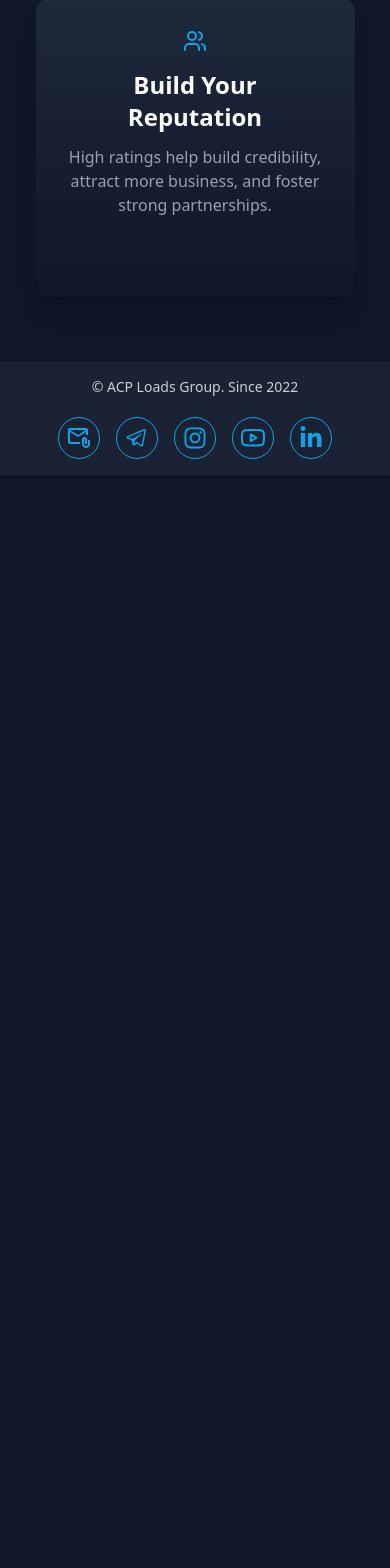
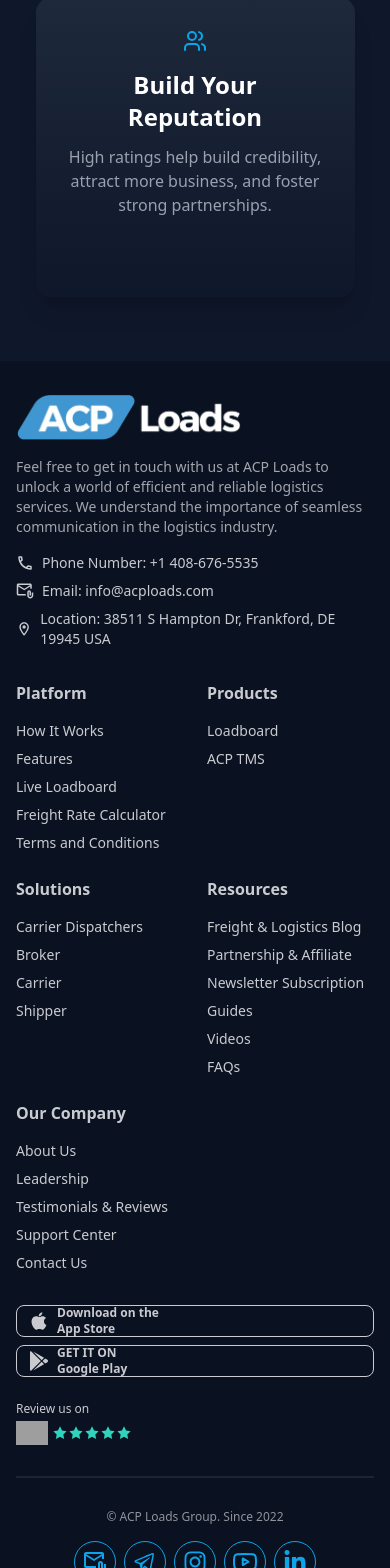
Before and after one commit to abubakirilhomov/acpload, a React (Vite) app: page /platform/how-it-works in a window 390 px wide. Shown: the part 6291-7859 px from the top of the page. Before the commit the page ends 6766 px from the top, so only its background shows below. Built offline with nearby package versions, Linux system fonts and the light colour scheme; grey boxes are pictures that could not be loaded.

Commit message:
truck calc

```diff
--- a/src/components/Footer/Footer.jsx
+++ b/src/components/Footer/Footer.jsx
@@ -1,27 +1,203 @@
-import React, { useState } from "react";
-import { Link } from "react-router-dom";
-import { MdOutlineAttachEmail } from "react-icons/md";
-import { FaInstagram, FaLinkedinIn } from "react-icons/fa";
-import { FiYoutube } from "react-icons/fi";
-import { LiaTelegramPlane } from "react-icons/lia";
-import { useTranslation } from "react-i18next";
+import { useState } from "react"
+import { Link } from "react-router-dom"
+import { MdOutlineAttachEmail, MdOutlinePhone, MdOutlineLocationOn } from "react-icons/md"
+import { FaInstagram, FaLinkedinIn } from "react-icons/fa"
+import { FiYoutube } from "react-icons/fi"
+import { LiaTelegramPlane } from "react-icons/lia"
+import { IoLogoApple } from "react-icons/io5"
+import { FaGooglePlay } from "react-icons/fa"
 
 const Footer = () => {
-  const [copied, setCopied] = useState(false);
-  const { t } = useTranslation();
+  const [copied, setCopied] = useState(false)
 
   const copyEmailToClipboard = () => {
-    navigator.clipboard.writeText("info@acploads.com");
-    setCopied(true);
-    setTimeout(() => setCopied(false), 2000);
-  };
+    navigator.clipboard.writeText("info@acploads.com")
+    setCopied(true)
+    setTimeout(() => setCopied(false), 2000)
+  }
+
   return (
-    <footer className="footer sm:footer-horizontal bg-white/5 backdrop-blur-xs text-neutral-content w-full">
-      <div className="footer sm:footer-horizontal text-neutral-content items-center lg:py-8 py-4 w-full mx-auto max-auto max-w-[90%] flex lg:flex-row flex-col justify-center gap-5 lg:justify-between">
-        <aside className="grid-flow-col items-center">
-          <p className="lg:text-lg text-md">{t('footer-desc')}</p>
-        </aside>
-        <nav className="grid-flow-col gap-4 md:place-self-center md:justify-self-end">
+    <footer className="bg-base-300 text-base-content py-8 w-full">
+      <div className="container mx-auto px-4">
+        <div className="grid grid-cols-1 lg:grid-cols-12 gap-8">
+          {/* Left Section: Logo, Description, and Contact Info */}
+          <div className="lg:col-span-3 flex flex-col gap-4">
+            <div>
+              <img src="/images/acp-logo.png" alt="ACP Loads" className="h-12" />
+            </div>
+            <p className="text-sm opacity-80">
+              Feel free to get in touch with us at ACP Loads to unlock a world of efficient and reliable logistics
+              services. We understand the importance of seamless communication in the logistics industry.
+            </p>
+            <div className="flex flex-col gap-2 text-sm">
+              <div className="flex items-center gap-2">
+                <MdOutlinePhone className="text-lg" />
+                <span>Phone Number: +1 408-676-5535</span>
+              </div>
+              <div className="flex items-center gap-2 relative">
+                <button
+                  onClick={copyEmailToClipboard}
+                  className="flex items-center gap-2 hover:text-primary transition-colors duration-300"
+                >
+                  <MdOutlineAttachEmail className="text-lg" />
+                  <span>Email: info@acploads.com</span>
+                </button>
+                {copied && (
+                  <span className="absolute -top-8 left-1/2 transform -translate-x-1/2 bg-base-200 text-base-content text-xs rounded px-2 py-1">
+                    Copied!
+                  </span>
+                )}
+              </div>
+              <div className="flex items-center gap-2">
+                <MdOutlineLocationOn className="text-lg" />
+                <span>Location: 38511 S Hampton Dr, Frankford, DE 19945 USA</span>
+              </div>
+            </div>
+          </div>
+
+          {/* Navigation Columns */}
+          <div className="lg:col-span-7 grid grid-cols-2 md:grid-cols-5 gap-6">
+            {/* Platform Column */}
+            <div className="flex flex-col gap-2">
+              <h3 className="font-bold text-base mb-2">Platform</h3>
+              <Link to="#" className="text-sm hover:text-primary">
+                How It Works
+              </Link>
+              <Link to="#" className="text-sm hover:text-primary">
+                Features
+              </Link>
+              <Link to="#" className="text-sm hover:text-primary">
+                Live Loadboard
+              </Link>
+              <Link to="#" className="text-sm hover:text-primary">
+                Freight Rate Calculator
+              </Link>
+              <Link to="#" className="text-sm hover:text-primary">
+                Terms and Conditions
+              </Link>
+            </div>
+
+            {/* Products Column */}
+            <div className="flex flex-col gap-2">
+              <h3 className="font-bold text-base mb-2">Products</h3>
+              <Link to="#" className="text-sm hover:text-primary">
+                Loadboard
+              </Link>
+              <Link to="#" className="text-sm hover:text-primary">
+                ACP TMS
+              </Link>
+            </div>
+
+            {/* Solutions Column */}
+            <div className="flex flex-col gap-2">
+              <h3 className="font-bold text-base mb-2">Solutions</h3>
+              <Link to="#" className="text-sm hover:text-primary">
+                Carrier Dispatchers
+              </Link>
+              <Link to="#" className="text-sm hover:text-primary">
+                Broker
+              </Link>
+              <Link to="#" className="text-sm hover:text-primary">
+                Carrier
+              </Link>
+              <Link to="#" className="text-sm hover:text-primary">
+                Shipper
+              </Link>
+            </div>
+
+            {/* Resources Column */}
+            <div className="flex flex-col gap-2">
+              <h3 className="font-bold text-base mb-2">Resources</h3>
+              <Link to="#" className="text-sm hover:text-primary">
+                Freight & Logistics Blog
+              </Link>
+              <Link to="#" className="text-sm hover:text-primary">
+                Partnership & Affiliate
+              </Link>
+              <Link to="#" className="text-sm hover:text-primary">
+                Newsletter Subscription
+              </Link>
+              <Link to="#" className="text-sm hover:text-primary">
+                Guides
+              </Link>
+              <Link to="#" className="text-sm hover:text-primary">
+                Videos
+              </Link>
+              <Link to="#" className="text-sm hover:text-primary">
+                FAQs
+              </Link>
+            </div>
+
+            {/* Our Company Column */}
+            <div className="flex flex-col gap-2">
+              <h3 className="font-bold text-base mb-2">Our Company</h3>
+              <Link to="#" className="text-sm hover:text-primary">
+                About Us
+              </Link>
+              <Link to="#" className="text-sm hover:text-primary">
+                Leadership
+              </Link>
+              <Link to="#" className="text-sm hover:text-primary">
+                Testimonials & Reviews
+              </Link>
+              <Link to="#" className="text-sm hover:text-primary">
+                Support Center
+              </Link>
+              <Link to="#" className="text-sm hover:text-primary">
+                Contact Us
+              </Link>
+            </div>
+          </div>
+
+          {/* Right Section: App Store Buttons and Trustpilot */}
+          <div className="lg:col-span-2 flex flex-col gap-4">
+            <div className="flex flex-col gap-2">
+              <a
+                href="https://www.apple.com/app-store/"
+                target="_blank"
+                rel="noopener noreferrer"
+                className="btn btn-sm btn-outline normal-case justify-start gap-2 text-base-content hover:text-base-content"
+              >
+                <IoLogoApple className="text-xl" />
+                <div className="flex flex-col items-start text-xs">
+                  <span className="text-xs">Download on the</span>
+                  <span className="font-semibold">App Store</span>
+                </div>
+              </a>
+              <a
+                href="https://play.google.com/store"
+                target="_blank"
+                rel="noopener noreferrer"
+                className="btn btn-sm btn-outline normal-case justify-start gap-2 text-base-content hover:text-base-content"
+              >
+                <FaGooglePlay className="text-xl" />
+                <div className="flex flex-col items-start text-xs">
+                  <span className="text-xs">GET IT ON</span>
+                  <span className="font-semibold">Google Play</span>
+                </div>
+              </a>
+            </div>
+            <div className="flex flex-col items-start gap-1 mt-2">
+              <span className="text-xs">Review us on</span>
+              <div className="flex items-center gap-1">
+                <img src="/images/trustpilot.png" alt="Trustpilot" className="h-6" />
+                <div className="flex">
+                  {[...Array(5)].map((_, i) => (
+                    <svg key={i} className="w-4 h-4 fill-current text-success" viewBox="0 0 24 24">
+                      <path d="M12 2l3.09 6.26L22 9.27l-5 4.87 1.18 6.88L12 17.77l-6.18 3.25L7 14.14 2 9.27l6.91-1.01L12 2z" />
+                    </svg>
+                  ))}
+                </div>
+              </div>
+            </div>
+          </div>
+        </div>
+
+        {/* Bottom Section: Copyright and Social Icons */}
+        <div className="divider my-6"></div>
+        <div className="flex flex-col md:flex-row justify-between items-center gap-4">
+          <p className="text-xs opacity-70">© ACP Loads Group. Since 2022</p>
+          <div className="flex gap-2">
           <button
             onClick={copyEmailToClipboard}
             className="relative p-2 rounded-full border border-info text-info hover:bg-info hover:text-white transition-colors duration-300"
@@ -61,10 +237,11 @@
           >
             <FaLinkedinIn size={24} />
           </Link>
-        </nav>
+          </div>
+        </div>
       </div>
     </footer>
-  );
-};
+  )
+}
 
-export default Footer;
+export default Footer
--- a/src/components/HowItWorks/HowItWorks.jsx
+++ b/src/components/HowItWorks/HowItWorks.jsx
@@ -88,7 +88,7 @@
               className="group"
             >
               <div className="relative flex items-center backdrop-blur-xl shadow-[0_8px_32px_0_rgba(31,38,135,0.37)] md:min-h-[40vh] md:max-h-[40vh] min-h-[60vh] max-h-[60vh] bg-base-100/30 p-8 rounded-2xl border border-base-content/10 ">
-                <div className="relative z-10">
+                <div className="relative z-10 flex flex-col items-center">
                   <div className="w-12 h-12 mb-6 rounded-xl bg-primary/20 backdrop-blur-sm flex items-center justify-center">
                     {i === 0 ? (
                       <Clock className="w-6 h-6 text-primary" />
```
